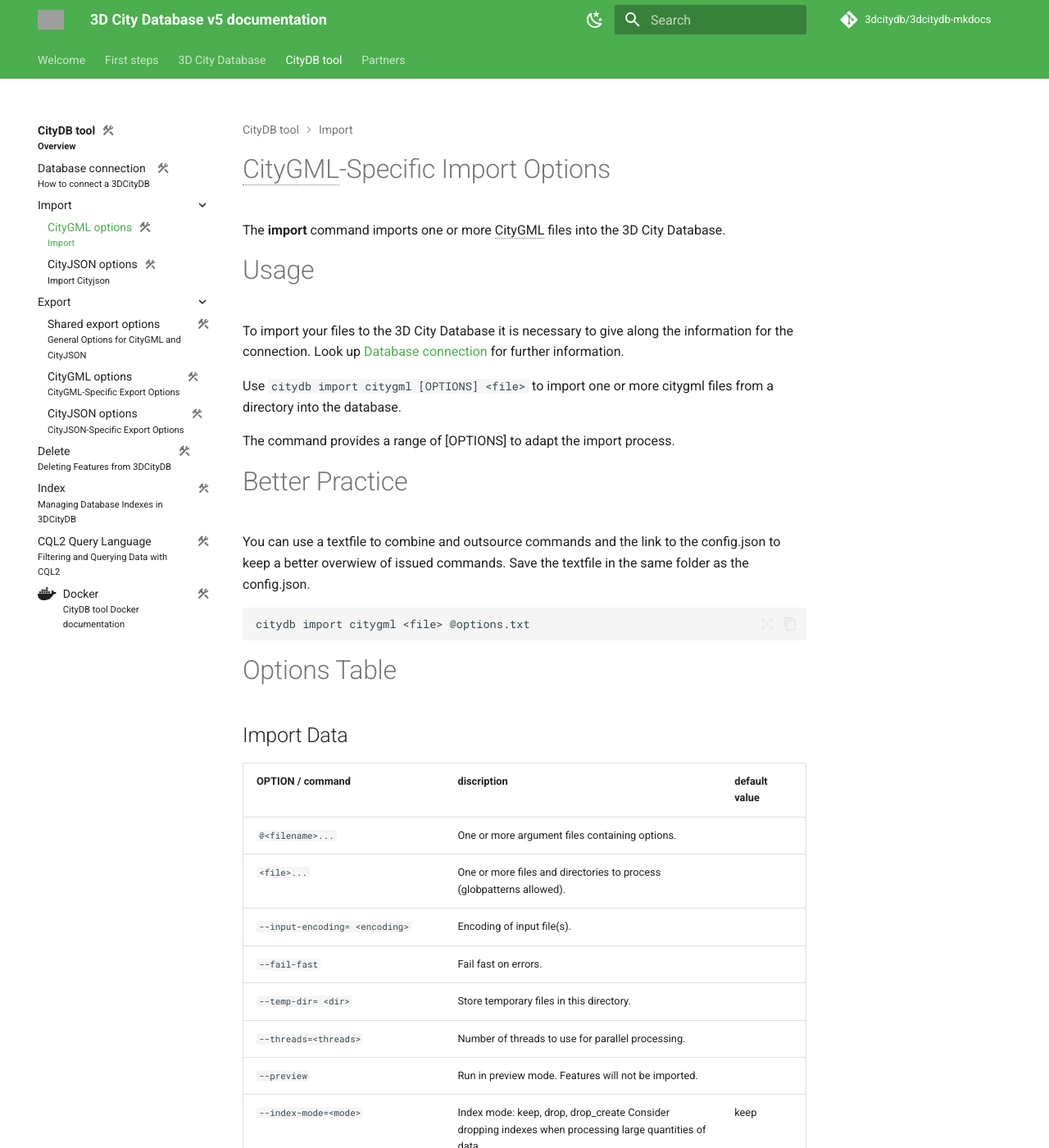
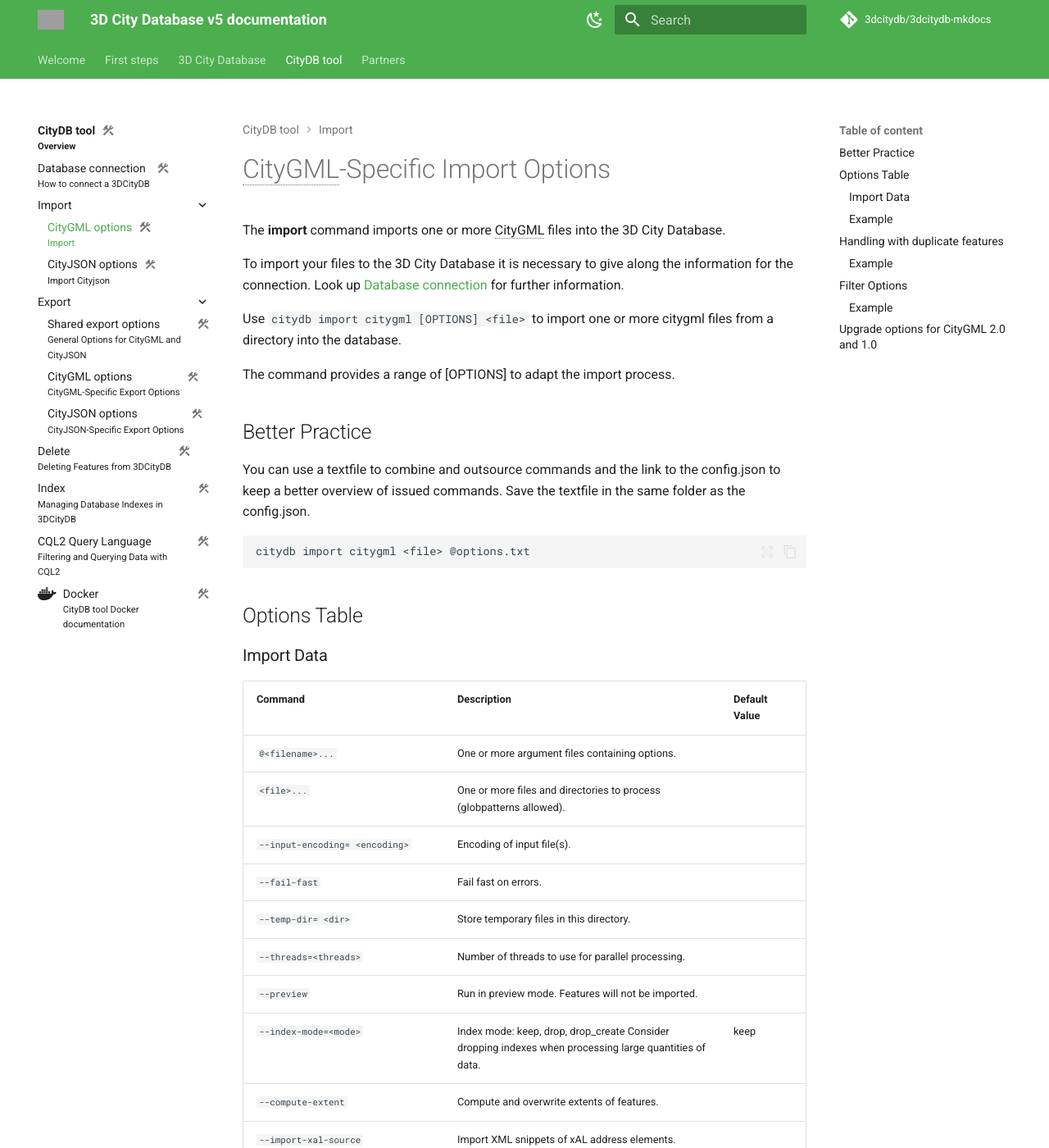
Before and after one commit to BWibo/3dcitydb-mkdocs, an MkDocs documentation site: the page built from docs/citydb-tool/import_citygml.md, in a window 1280 px wide and 1400 px high. Shown: the whole window at 82% size. Built offline with MkDocs 1.6.1 and Material for MkDocs 9.7.7, drawn with Linux system fonts in a browser that asks for light colours; comment, search, counter and statistics services are not loaded; some of the changed text lies outside the part shown; grey boxes are pictures that could not be loaded.

Commit message:
MSc_import_final_fixed

````diff
--- a/docs/citydb-tool/import_citygml.md
+++ b/docs/citydb-tool/import_citygml.md
@@ -10,7 +10,6 @@
 
 The **import** command imports one or more CityGML files into the 3D City Database.
 
-# Usage
 
 To import your files to the 3D City Database it is necessary to give along the information for the connection. Look up [Database connection](db-connection.md) for further information.
 
@@ -18,19 +17,19 @@
 
 The command provides a range of [OPTIONS] to adapt the import process.
 
-# Better Practice
-You can use a textfile to combine and outsource commands and the link to the config.json to keep a better overwiew of issued commands. Save the textfile in the same folder as the config.json.
+## Better Practice
+You can use a textfile to combine and outsource commands and the link to the config.json to keep a better overview of issued commands. Save the textfile in the same folder as the config.json.
 
 ```bash
 citydb import citygml <file> @options.txt
 ```
 
-# Options Table
+## Options Table
 
-## Import Data
+### Import Data
 
 
-OPTION / command | discription | default value
+Command | Description | Default Value
 ------------ | ------------- | -------------
 `@<filename>...` | One or more argument files containing options.
 `<file>...` | One or more files and directories to process (globpatterns allowed).
@@ -48,7 +47,7 @@
 `--plugins=<dir>` | Load plugins from this directory.
 `--use-plugins=<plugin[=true|false][,<plugin[=true|false]...]` | Enable or disable plugins with a matching fully qualified class name | true
 
-### Examples
+### Example
 
 Running the import in a preview mode to check the metadata in the commandline
 
@@ -67,7 +66,7 @@
 
 There are different options for the import to handle duplicate features based on the feature ID (i.e., gml:id).
 
-OPTION / command | discription | default value
+Command | Description | Default Value
 ------------ | ------------- | -------------
 `-m, --import-mode=<mode>` | Import mode: skip, terminate, delete, import_all | import_all
 
@@ -88,7 +87,7 @@
 ```
 
 ## Filter Options
-OPTION / command | discription | default value
+Command | Description | Default Value
 ------------ | ------------- | -------------
 `-t`, `--type-name=<[prefix:]name>[,<[prefix:]name>...]`| Names of the features to process.
 `-i`, `--id=<id>[,<id>...]` |  Identifiers of the features to process.
@@ -97,7 +96,7 @@
 `--limit=<count>` | Maximum number of features to process.
 `-a`, `--appearance-theme=<theme>[,<theme>...]` | Process appearances with a matching theme. Use 'none' for the null theme.
 
-### Examples
+### Example
 
 Limit the amount of features that will be imported from a file.
 
@@ -112,7 +111,7 @@
 ```
 
 ## Upgrade options for CityGML 2.0 and 1.0
-OPTION / command | discription | default value
+Option / Command | Description | Default Value
 ------------ | ------------- | -------------
 `--use-lod4-as-lod3` |  Use LoD4 as LoD3, replacing an existing LoD3.
 `--map-lod0-roof-edge` |  Map LoD0 roof edges onto roof surfaces.
````
Also changed, not shown: other parts of docs/citydb-tool/import_citygml.md (+1 -1 lines), docs/citydb-tool/import_cityjson.md (+15 -11 lines).
